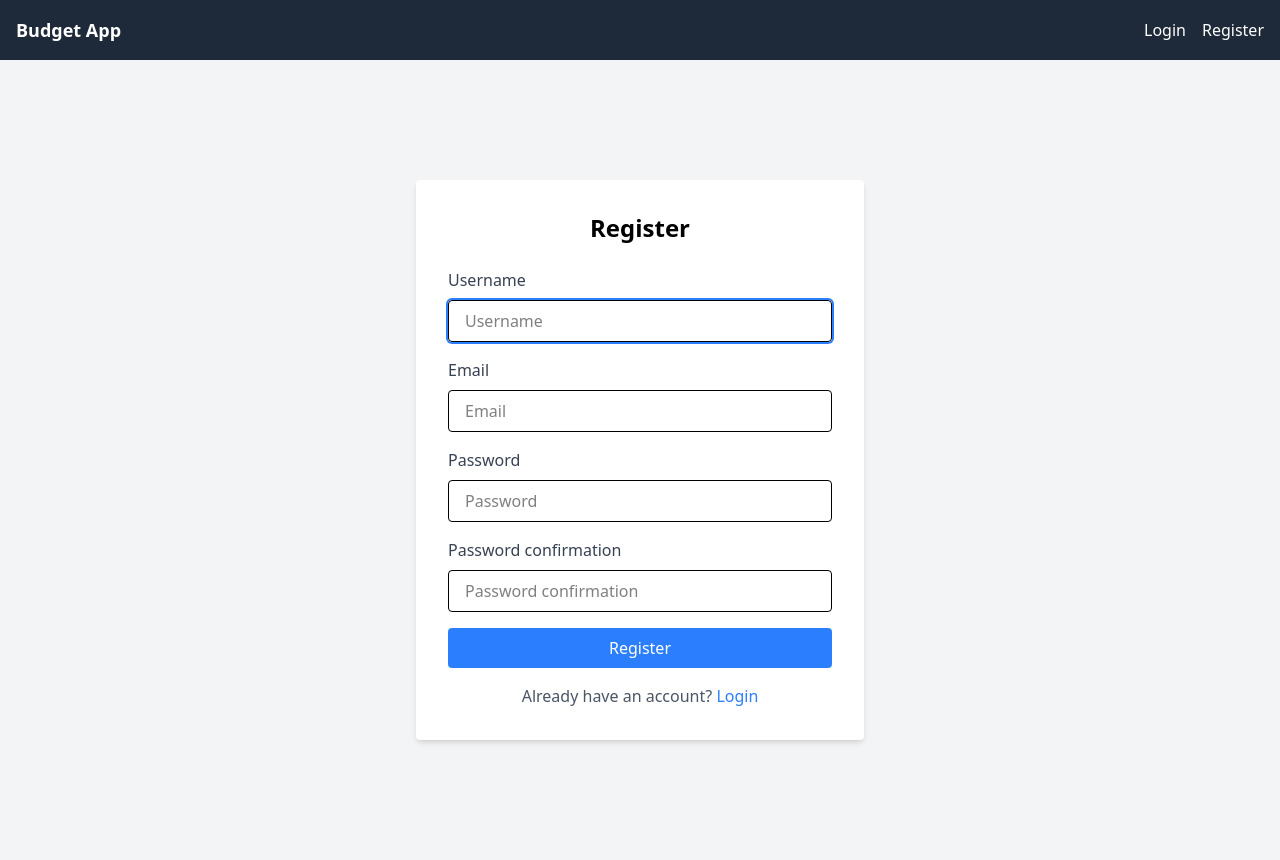
After one commit to gauri-sharmaa/budget_app, a Django app: page /accounts/register/ in a window 1280 px wide. The commit adds this page. Run offline with Django 5.2, Linux system fonts and the light colour scheme; some libraries are stand-ins or nearby versions.

```diff
--- /dev/null
+++ b/accounts/templates/register.html
@@ -0,0 +1,72 @@
+{% extends 'base.html' %}
+
+{% block content %}
+<div class="flex items-center justify-center min-h-screen bg-gray-100">
+    <div class="bg-white p-8 rounded shadow-md w-full max-w-md">
+        <h2 class="text-2xl font-bold text-center mb-6">Register</h2>
+        <form method="post" action="{% url 'accounts.register' %}">
+            {% csrf_token %}
+
+            <!-- Username Field -->
+            <div class="mb-4">
+                <label for="{{ form.username.id_for_label }}" class="block text-gray-700 font-medium mb-2">
+                    {{ form.username.label }}
+                </label>
+                {{ form.username }}
+                {% if form.username.errors %}
+                <div class="text-red-500 text-sm mt-1">
+                    {{ form.username.errors|join:", " }}
+                </div>
+                {% endif %}
+            </div>
+
+            <!-- Email Field -->
+            <div class="mb-4">
+                <label for="{{ form.email.id_for_label }}" class="block text-gray-700 font-medium mb-2">
+                    {{ form.email.label }}
+                </label>
+                {{ form.email }}
+                {% if form.email.errors %}
+                <div class="text-red-500 text-sm mt-1">
+                    {{ form.email.errors|join:", " }}
+                </div>
+                {% endif %}
+            </div>
+
+            <!-- Password1 Field -->
+            <div class="mb-4">
+                <label for="{{ form.password1.id_for_label }}" class="block text-gray-700 font-medium mb-2">
+                    {{ form.password1.label }}
+                </label>
+                {{ form.password1 }}
+                {% if form.password1.errors %}
+                <div class="text-red-500 text-sm mt-1">
+                    {{ form.password1.errors|join:", " }}
+                </div>
+                {% endif %}
+            </div>
+
+            <!-- Password2 Field -->
+            <div class="mb-4">
+                <label for="{{ form.password2.id_for_label }}" class="block text-gray-700 font-medium mb-2">
+                    {{ form.password2.label }}
+                </label>
+                {{ form.password2 }}
+                {% if form.password2.errors %}
+                <div class="text-red-500 text-sm mt-1">
+                    {{ form.password2.errors|join:", " }}
+                </div>
+                {% endif %}
+            </div>
+
+            <!-- Submit Button -->
+            <button type="submit" class="w-full bg-blue-500 text-white py-2 px-4 rounded hover:bg-blue-600">
+                Register
+            </button>
+        </form>
+        <p class="text-center text-gray-600 mt-4">
+            Already have an account? <a href="{% url 'accounts.login' %}" class="text-blue-500 hover:underline">Login</a>
+        </p>
+    </div>
+</div>
+{% endblock %}
--- a/accounts/urls.py
+++ b/accounts/urls.py
@@ -0,0 +1,9 @@
+from django.urls import path
+from . import views
+
+urlpatterns = [
+    path("register/", views.register, name="accounts.register"),
+    path("create-user-profile/", views.create_user_profile, name="accounts.create_user_profile"),
+    path("login/", views.login, name="accounts.login"),
+    path("logout/", views.logout, name="accounts.logout"),
+]
--- a/accounts/views.py
+++ b/accounts/views.py
@@ -0,0 +1,144 @@
+from django import forms
+from django.contrib.auth import login as auth_login, authenticate, logout as auth_logout
+from django.shortcuts import redirect, render
+from django.contrib.auth.decorators import login_required
+from django.contrib.auth.models import User
+from django.contrib import messages
+from django.contrib.auth.forms import UserCreationForm
+
+from budget_app.models import MealPlan, MealPlanType, UserProfile
+
+
+@login_required
+def logout(request):
+    auth_logout(request)
+    return redirect("accounts.login")
+
+def login(request):
+    if request.user.is_authenticated:
+        return redirect("dashboard.index")
+    if request.method == "POST":
+        username = request.POST.get("username")
+        password = request.POST.get("password")
+        user = authenticate(request, username=username, password=password)
+        if user is not None:
+            auth_login(request, user)
+            return redirect("dashboard.index")
+        else:
+            return render(request, "login.html", {"errors": ["Invalid credentials"]})
+    return render(request, "login.html")
+
+class CustomUserCreationForm(UserCreationForm):
+    email = forms.EmailField(required=True, label="Email")
+
+    class Meta:
+        model = User
+        fields = ("username", "email", "password1", "password2")
+
+    def __init__(self, *args, **kwargs):
+        super().__init__(*args, **kwargs)
+        for field_name, field in self.fields.items():
+            field.widget.attrs.update({
+                'class': 'w-full px-4 py-2 border rounded focus:outline-none focus:ring-2 focus:ring-blue-500',
+                'placeholder': field.label
+            })
+
+def register(request):
+    if request.user.is_authenticated:
+        return redirect("dashboard.index")
+
+    if request.method == "POST":
+        form = CustomUserCreationForm(request.POST)
+        if form.is_valid():
+            # Save the user data in the session
+            request.session['user_data'] = form.cleaned_data
+            return redirect("accounts.create_user_profile")  # Redirect to the next step
+        else:
+            return render(request, "register.html", {"form": form})
+
+    form = CustomUserCreationForm()
+    return render(request, "register.html", {"form": form})
+
+class CustomUserProfileCreationForm(forms.ModelForm):
+    income = forms.DecimalField(required=True, label="Income")
+    balance = forms.DecimalField(required=True, label="Balance")
+    weekly_limit = forms.DecimalField(required=True, label="Weekly Limit")
+    class Meta:
+        model = UserProfile
+        fields = ['income', 'balance', 'weekly_limit']
+
+    def __init__(self, *args, **kwargs):
+        super().__init__(*args, **kwargs)
+        for field_name, field in self.fields.items():
+            field.widget.attrs.update({
+                'class': 'w-full px-4 py-2 border rounded focus:outline-none focus:ring-2 focus:ring-blue-500',
+                'placeholder': field.label
+            })
+class CustomMealPlanCreationForm(forms.ModelForm):
+    balance = forms.DecimalField(required=True, label="Balance")
+    type = forms.ChoiceField(choices=MealPlanType.choices(), label="Type")
+
+    class Meta:
+        model = MealPlan
+        fields = ['balance', 'type']
+
+    def __init__(self, *args, **kwargs):
+        super().__init__(*args, **kwargs)
+        for field_name, field in self.fields.items():
+            field.widget.attrs.update({
+                'class': 'w-full px-4 py-2 border rounded focus:outline-none focus:ring-2 focus:ring-blue-500',
+                'placeholder': field.label
+            })
+def create_user_profile(request):
+    if request.user.is_authenticated:
+        return redirect("dashboard.index")
+    if request.session.get('user_data') is None:
+        return redirect("accounts.register")
+
+    if request.method == "POST":
+        userProfileForm = CustomUserProfileCreationForm(request.POST)
+        mealPlanForm = CustomMealPlanCreationForm(request.POST)
+
+        if userProfileForm.is_valid() and mealPlanForm.is_valid():
+            # Retrieve the user data from the session
+            user_data = request.session.get('user_data')
+            if not user_data:
+                return redirect("accounts.register")  # Redirect back if session data is missing
+
+            # Create the User
+            user = User.objects.create_user(
+                username=user_data['username'],
+                email=user_data['email'],
+                password=user_data['password1']
+            )
+
+            # Create the UserProfile
+            user_profile = userProfileForm.save(commit=False)
+            user_profile.user = user
+            user_profile.save()
+
+            # Create the MealPlan
+            meal_plan = mealPlanForm.save(commit=False)
+            meal_plan.user = user
+            meal_plan.save()
+
+            # Log the user in
+            auth_login(request, user)
+
+            # Clear the session data
+            del request.session['user_data']
+
+            # Redirect to the dashboard
+            return redirect("dashboard.index")
+        else:
+            return render(request, "create_user_profile.html", {
+                "userProfileForm": userProfileForm,
+                "mealPlanForm": mealPlanForm,
+            })
+
+    userProfileForm = CustomUserProfileCreationForm()
+    mealPlanForm = CustomMealPlanCreationForm()
+    return render(request, "create_user_profile.html", {
+        "userProfileForm": userProfileForm,
+        "mealPlanForm": mealPlanForm,
+    })
--- a/budget_app/settings.py
+++ b/budget_app/settings.py
@@ -31,6 +31,7 @@ ALLOWED_HOSTS = []
 # Application definition
 
 INSTALLED_APPS = [
+    'budget_app',
     "django.contrib.admin",
     "django.contrib.auth",
     "django.contrib.contenttypes",
--- a/budget_app/templates/base.html
+++ b/budget_app/templates/base.html
@@ -5,20 +5,70 @@
     {% tailwind_css %}
     <title>{{ template_data.title }}</title>
     <meta name="viewport" content="width=device-width, initial-scale=1" />
+    <script>
+      // Automatically hide the alert after 5 seconds
+      document.addEventListener("DOMContentLoaded", function () {
+        const alerts = document.querySelectorAll(".alert");
+        alerts.forEach((alert) => {
+          setTimeout(() => {
+            alert.classList.add("hidden");
+          }, 5000); // 5000ms = 5 seconds
+        });
+      });
+    </script>
   </head>
 
   <body>
+    <!-- Global Error Messages -->
+    <div class="fixed top-4 right-4 space-y-4 z-50">
+      {% if errors %}
+        {% for error in errors %}
+        <div class="alert bg-red-100 text-red-700 p-4 rounded shadow-md flex items-center justify-between">
+            <span>{{ error }}</span>
+            <button class="text-red-700 hover:text-red-900 text-2xl font-bold ml-4" onclick="this.parentElement.classList.add('hidden')">
+                &times;
+            </button>
+        </div>
+        {% endfor %}
+      {% endif %}
+      {% if messages %}
+        {% for msg in messages %}
+        <div class="alert bg-green-100 text-green-700 p-4 rounded shadow-md flex items-center justify-between">
+            <span>{{ msg }}</span>
+            <button class="text-green-700 hover:text-green-900 text-2xl font-bold ml-4" onclick="this.parentElement.classList.add('hidden')">
+                &times;
+            </button>
+        </div>
+        {% endfor %}
+      {% endif %}
+    </div>
+    <!-- Error Messages -->
+
     <!-- Header / navbar -->
+    <nav class="bg-gray-800 text-white p-4 w-full">
+      <div class="container mx-auto flex justify-between items-center">
+        <!-- Logo -->
+        <a href={% url 'dashboard.index' %} class="text-lg font-bold hover:text-gray-300">Budget App</a>
 
+        <!-- Navigation Links -->
+        <div class="flex space-x-4">
+          {% if user.is_superuser %}
+          <a class="hover:text-gray-300" href="{% url 'admin:index' %}">Admin Dashboard</a>
+          {% endif %}
+          {% if user.is_authenticated %}
+          <a class="hover:text-gray-300" href="{% url 'accounts.logout' %}">Log out ({{ user.username }})</a>
+          {% else %}
+          <a href={% url 'accounts.login' %} class="hover:text-gray-300">Login</a>
+          <a href={% url 'accounts.register' %} class="hover:text-gray-300">Register</a>
+          {% endif %}
+        </div>
+      </div>
+    </nav>
     <!-- Header -->
 
     <div>
       {% block content %}
       {% endblock content %}
     </div>
-
-    <!-- Footer -->
-
-    <!-- Footer -->
   </body>
 </html>
--- a/budget_app/urls.py
+++ b/budget_app/urls.py
@@ -21,4 +21,5 @@ urlpatterns = [
     path("admin/", admin.site.urls),
     path("__reload__/", include("django_browser_reload.urls")),
     path("", include("dashboard.urls")),
+    path("accounts/", include("accounts.urls")),
 ]
--- a/dashboard/urls.py
+++ b/dashboard/urls.py
@@ -2,5 +2,5 @@ from django.urls import path
 from . import views
 
 urlpatterns = [
-    path("", views.index, name="index"),
+    path("", views.index, name="dashboard.index"),
 ]
--- a/tailwindcss/static/css/dist/styles.css
+++ b/tailwindcss/static/css/dist/styles.css
@@ -8,18 +8,36 @@
     --font-serif: ui-serif, Georgia, Cambria, "Times New Roman", Times, serif;
     --font-mono: ui-monospace, SFMono-Regular, Menlo, Monaco, Consolas, "Liberation Mono",
       "Courier New", monospace;
+    --color-red-100: oklch(93.6% 0.032 17.717);
+    --color-red-500: oklch(63.7% 0.237 25.331);
+    --color-red-700: oklch(50.5% 0.213 27.518);
+    --color-red-900: oklch(39.6% 0.141 25.723);
+    --color-green-100: oklch(96.2% 0.044 156.743);
+    --color-green-300: oklch(87.1% 0.15 154.449);
+    --color-green-700: oklch(52.7% 0.154 150.069);
+    --color-green-900: oklch(39.3% 0.095 152.535);
     --color-blue-500: oklch(62.3% 0.214 259.815);
     --color-blue-600: oklch(54.6% 0.245 262.881);
     --color-gray-50: oklch(98.5% 0.002 247.839);
+    --color-gray-100: oklch(96.7% 0.003 264.542);
+    --color-gray-300: oklch(87.2% 0.01 258.338);
     --color-gray-600: oklch(44.6% 0.03 256.802);
+    --color-gray-700: oklch(37.3% 0.034 259.733);
+    --color-gray-800: oklch(27.8% 0.033 256.848);
     --color-white: #fff;
     --spacing: 0.25rem;
+    --container-md: 28rem;
+    --text-sm: 0.875rem;
+    --text-sm--line-height: calc(1.25 / 0.875);
     --text-lg: 1.125rem;
     --text-lg--line-height: calc(1.75 / 1.125);
+    --text-2xl: 1.5rem;
+    --text-2xl--line-height: calc(2 / 1.5);
     --text-4xl: 2.25rem;
     --text-4xl--line-height: calc(2.5 / 2.25);
     --text-5xl: 3rem;
     --text-5xl--line-height: 1;
+    --font-weight-medium: 500;
     --font-weight-bold: 700;
     --tracking-normal: 0em;
     --leading-normal: 1.5;
@@ -175,8 +193,20 @@
   }
 }
 @layer utilities {
+  .fixed {
+    position: fixed;
+  }
   .static {
     position: static;
+  }
+  .top-4 {
+    top: calc(var(--spacing) * 4);
+  }
+  .right-4 {
+    right: calc(var(--spacing) * 4);
+  }
+  .z-50 {
+    z-index: 50;
   }
   .container {
     width: 100%;
@@ -209,11 +239,35 @@
   .mx-auto {
     margin-inline: auto;
   }
+  .mt-1 {
+    margin-top: calc(var(--spacing) * 1);
+  }
+  .mt-2 {
+    margin-top: calc(var(--spacing) * 2);
+  }
   .mt-4 {
     margin-top: calc(var(--spacing) * 4);
   }
+  .mt-5 {
+    margin-top: calc(var(--spacing) * 5);
+  }
   .mt-6 {
     margin-top: calc(var(--spacing) * 6);
+  }
+  .mr-2 {
+    margin-right: calc(var(--spacing) * 2);
+  }
+  .mb-2 {
+    margin-bottom: calc(var(--spacing) * 2);
+  }
+  .mb-4 {
+    margin-bottom: calc(var(--spacing) * 4);
+  }
+  .mb-6 {
+    margin-bottom: calc(var(--spacing) * 6);
+  }
+  .ml-4 {
+    margin-left: calc(var(--spacing) * 4);
   }
   .block {
     display: block;
@@ -221,11 +275,20 @@
   .flex {
     display: flex;
   }
+  .hidden {
+    display: none;
+  }
   .h-screen {
     height: 100vh;
   }
   .min-h-screen {
     min-height: 100vh;
+  }
+  .w-full {
+    width: 100%;
+  }
+  .max-w-md {
+    max-width: var(--container-md);
   }
   .flex-col {
     flex-direction: column;
@@ -233,11 +296,28 @@
   .items-center {
     align-items: center;
   }
+  .justify-between {
+    justify-content: space-between;
+  }
   .justify-center {
     justify-content: center;
   }
+  :where(.space-y-4 > :not(:last-child)) {
+    --tw-space-y-reverse: 0;
+    margin-block-start: calc(calc(var(--spacing) * 4) * var(--tw-space-y-reverse));
+    margin-block-end: calc(calc(var(--spacing) * 4) * calc(1 - var(--tw-space-y-reverse)));
+  }
+  :where(.space-x-4 > :not(:last-child)) {
+    --tw-space-x-reverse: 0;
+    margin-inline-start: calc(calc(var(--spacing) * 4) * var(--tw-space-x-reverse));
+    margin-inline-end: calc(calc(var(--spacing) * 4) * calc(1 - var(--tw-space-x-reverse)));
+  }
   .rounded {
     border-radius: 0.25rem;
+  }
+  .border {
+    border-style: var(--tw-border-style);
+    border-width: 1px;
   }
   .bg-blue-500 {
     background-color: var(--color-blue-500);
@@ -245,14 +325,42 @@
   .bg-gray-50 {
     background-color: var(--color-gray-50);
   }
+  .bg-gray-100 {
+    background-color: var(--color-gray-100);
+  }
+  .bg-gray-800 {
+    background-color: var(--color-gray-800);
+  }
+  .bg-green-100 {
+    background-color: var(--color-green-100);
+  }
+  .bg-red-100 {
+    background-color: var(--color-red-100);
+  }
+  .bg-white {
+    background-color: var(--color-white);
+  }
+  .p-4 {
+    padding: calc(var(--spacing) * 4);
+  }
+  .p-8 {
+    padding: calc(var(--spacing) * 8);
+  }
   .px-4 {
     padding-inline: calc(var(--spacing) * 4);
   }
   .py-2 {
     padding-block: calc(var(--spacing) * 2);
   }
+  .text-center {
+    text-align: center;
+  }
   .font-serif {
     font-family: var(--font-serif);
+  }
+  .text-2xl {
+    font-size: var(--text-2xl);
+    line-height: var(--tw-leading, var(--text-2xl--line-height));
   }
   .text-4xl {
     font-size: var(--text-4xl);
@@ -266,6 +374,10 @@
     font-size: var(--text-lg);
     line-height: var(--tw-leading, var(--text-lg--line-height));
   }
+  .text-sm {
+    font-size: var(--text-sm);
+    line-height: var(--tw-leading, var(--text-sm--line-height));
+  }
   .leading-normal {
     --tw-leading: var(--leading-normal);
     line-height: var(--leading-normal);
@@ -274,9 +386,16 @@
     --tw-font-weight: var(--font-weight-bold);
     font-weight: var(--font-weight-bold);
   }
+  .font-medium {
+    --tw-font-weight: var(--font-weight-medium);
+    font-weight: var(--font-weight-medium);
+  }
   .tracking-normal {
     --tw-tracking: var(--tracking-normal);
     letter-spacing: var(--tracking-normal);
+  }
+  .text-blue-500 {
+    color: var(--color-blue-500);
   }
   .text-blue-600 {
     color: var(--color-blue-600);
@@ -284,14 +403,79 @@
   .text-gray-600 {
     color: var(--color-gray-600);
   }
+  .text-gray-700 {
+    color: var(--color-gray-700);
+  }
+  .text-green-300 {
+    color: var(--color-green-300);
+  }
+  .text-green-700 {
+    color: var(--color-green-700);
+  }
+  .text-red-500 {
+    color: var(--color-red-500);
+  }
+  .text-red-700 {
+    color: var(--color-red-700);
+  }
   .text-white {
     color: var(--color-white);
+  }
+  .shadow-md {
+    --tw-shadow: 0 4px 6px -1px var(--tw-shadow-color, rgb(0 0 0 / 0.1)), 0 2px 4px -2px var(--tw-shadow-color, rgb(0 0 0 / 0.1));
+    box-shadow: var(--tw-inset-shadow), var(--tw-inset-ring-shadow), var(--tw-ring-offset-shadow), var(--tw-ring-shadow), var(--tw-shadow);
   }
   @media (hover: hover) {
     .hover\:bg-blue-600:hover {
       background-color: var(--color-blue-600);
     }
   }
+  @media (hover: hover) {
+    .hover\:text-gray-300:hover {
+      color: var(--color-gray-300);
+    }
+  }
+  @media (hover: hover) {
+    .hover\:text-green-900:hover {
+      color: var(--color-green-900);
+    }
+  }
+  @media (hover: hover) {
+    .hover\:text-red-900:hover {
+      color: var(--color-red-900);
+    }
+  }
+  @media (hover: hover) {
+    .hover\:underline:hover {
+      text-decoration-line: underline;
+    }
+  }
+  .focus\:ring-2:focus {
+    --tw-ring-shadow: var(--tw-ring-inset,) 0 0 0 calc(2px + var(--tw-ring-offset-width)) var(--tw-ring-color, currentcolor);
+    box-shadow: var(--tw-inset-shadow), var(--tw-inset-ring-shadow), var(--tw-ring-offset-shadow), var(--tw-ring-shadow), var(--tw-shadow);
+  }
+  .focus\:ring-blue-500:focus {
+    --tw-ring-color: var(--color-blue-500);
+  }
+  .focus\:outline-none:focus {
+    --tw-outline-style: none;
+    outline-style: none;
+  }
+}
+@property --tw-space-y-reverse {
+  syntax: "*";
+  inherits: false;
+  initial-value: 0;
+}
+@property --tw-space-x-reverse {
+  syntax: "*";
+  inherits: false;
+  initial-value: 0;
+}
+@property --tw-border-style {
+  syntax: "*";
+  inherits: false;
+  initial-value: solid;
 }
 @property --tw-leading {
   syntax: "*";
@@ -305,12 +489,94 @@
   syntax: "*";
   inherits: false;
 }
+@property --tw-shadow {
+  syntax: "*";
+  inherits: false;
+  initial-value: 0 0 #0000;
+}
+@property --tw-shadow-color {
+  syntax: "*";
+  inherits: false;
+}
+@property --tw-shadow-alpha {
+  syntax: "<percentage>";
+  inherits: false;
+  initial-value: 100%;
+}
+@property --tw-inset-shadow {
+  syntax: "*";
+  inherits: false;
+  initial-value: 0 0 #0000;
+}
+@property --tw-inset-shadow-color {
+  syntax: "*";
+  inherits: false;
+}
+@property --tw-inset-shadow-alpha {
+  syntax: "<percentage>";
+  inherits: false;
+  initial-value: 100%;
+}
+@property --tw-ring-color {
+  syntax: "*";
+  inherits: false;
+}
+@property --tw-ring-shadow {
+  syntax: "*";
+  inherits: false;
+  initial-value: 0 0 #0000;
+}
+@property --tw-inset-ring-color {
+  syntax: "*";
+  inherits: false;
+}
+@property --tw-inset-ring-shadow {
+  syntax: "*";
+  inherits: false;
+  initial-value: 0 0 #0000;
+}
+@property --tw-ring-inset {
+  syntax: "*";
+  inherits: false;
+}
+@property --tw-ring-offset-width {
+  syntax: "<length>";
+  inherits: false;
+  initial-value: 0px;
+}
+@property --tw-ring-offset-color {
+  syntax: "*";
+  inherits: false;
+  initial-value: #fff;
+}
+@property --tw-ring-offset-shadow {
+  syntax: "*";
+  inherits: false;
+  initial-value: 0 0 #0000;
+}
 @layer properties {
   @supports ((-webkit-hyphens: none) and (not (margin-trim: inline))) or ((-moz-orient: inline) and (not (color:rgb(from red r g b)))) {
     *, ::before, ::after, ::backdrop {
+      --tw-space-y-reverse: 0;
+      --tw-space-x-reverse: 0;
+      --tw-border-style: solid;
       --tw-leading: initial;
       --tw-font-weight: initial;
       --tw-tracking: initial;
+      --tw-shadow: 0 0 #0000;
+      --tw-shadow-color: initial;
+      --tw-shadow-alpha: 100%;
+      --tw-inset-shadow: 0 0 #0000;
+      --tw-inset-shadow-color: initial;
+      --tw-inset-shadow-alpha: 100%;
+      --tw-ring-color: initial;
+      --tw-ring-shadow: 0 0 #0000;
+      --tw-inset-ring-color: initial;
+      --tw-inset-ring-shadow: 0 0 #0000;
+      --tw-ring-inset: initial;
+      --tw-ring-offset-width: 0px;
+      --tw-ring-offset-color: #fff;
+      --tw-ring-offset-shadow: 0 0 #0000;
     }
   }
 }
```
Also changed, not shown: accounts/templates/create_user_profile.html (added, +24 -0 lines), accounts/templates/login.html (added, +31 -0 lines), budget_app/admin.py (added, +8 -0 lines), budget_app/models.py (+11 -38 lines), README.md, budget_app/migrations/0001_initial.py (added), budget_app/migrations/__init__.py (added), tailwind.config.js (added).
